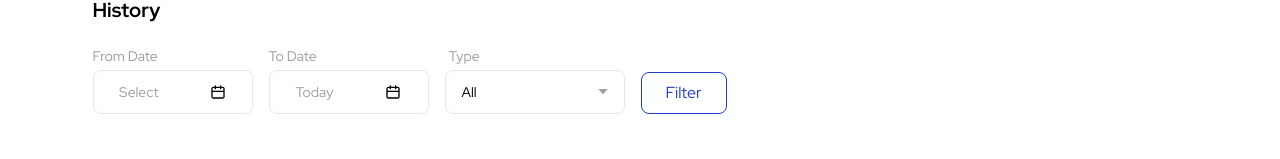
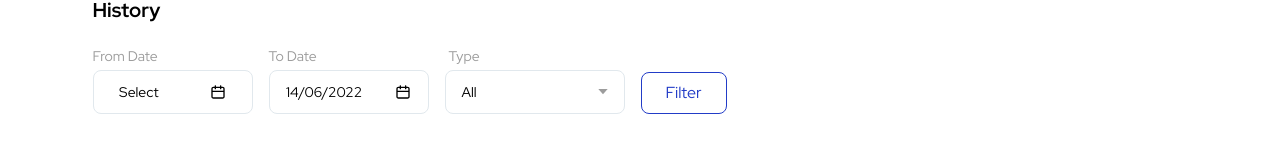
Before and after one commit to grasielaGomes/exchangeWidget, a React (Vite) app: page / in a window 1280 px wide. Shown: the part 278-437 px from the top of the page. Built offline with nearby package versions, Linux system fonts and the light colour scheme.

Commit message:
refactor: change date picker ui desktop

```diff
--- a/src/App.tsx
+++ /dev/null
@@ -1,35 +0,0 @@
-import { useState } from "react";
-import dayjs from "dayjs";
-import { FullButton } from "./components/buttons/FullButton";
-import { DatePicker } from "./components/forms/DatePicker";
-import { DropdowMenu } from "./components/forms/DropdowMenu";
-import { cryptoOptions } from "./components/forms/helpers";
-import { CustomText, Heading } from "./components/typography";
-
-function App() {
-  const [date, setDate] = useState(dayjs());
-  return (
-    <div className="w-1/2 m-auto grid gap-5">
-      {/* <p className="text-2xl font-bold">Hello</p> */}
-      <Heading color="text-blue-500" variant="h1">
-        Hello World
-      </Heading>
-      <Heading color="text-zinc-500" variant="h2">
-        {`Selected date: ${date.format("DD/MM/YYYY")}`}
-      </Heading>
-      <CustomText variant="tiny">Hello World</CustomText>
-      <FullButton handleClick={() => {}} variant="secondary">
-        Label
-      </FullButton>
-      <FullButton handleClick={() => {}}>Label</FullButton>
-      <DropdowMenu
-        options={cryptoOptions}
-        label="Currency"
-        handleSelect={(value) => console.log(value)}
-      />
-      <DatePicker selectedDate={date} onChange={setDate} />
-    </div>
-  );
-}
-
-export default App;
--- a/src/components/forms/DatePicker.tsx
+++ b/src/components/forms/DatePicker.tsx
@@ -7,15 +7,17 @@ import { DatePickerSelector } from "./DatePickerSelector";
 import { DatePickerI } from "./interfaces";
 import { CustomText } from "../typography/CustomText";
 import { Calendar } from "../../assets";
+import useWindowDimensions from "../../hooks/useWindowDimensions";
 
 const styles = {
   popover: "flex-1 relative",
   selectButton:
     "flex-1 w-full border rounded-lg border-neutral h-11 focus:outline-none focus:border-primary focus:ring-primary focus:ring-0 md:w-[10rem]",
   label: "mb-1 md:text-neutral3",
-  selectButtonContent: "flex items-center justify-around ",
-  panel: "fixed bottom-4 left-[1rem] right-[1rem] z-50",
-  calendarContainer: "w-full bg-white shadow-3xl rounded-lg pb-6 "
+  selectButtonContent: "flex items-center justify-around",
+  panel:
+    "fixed bottom-4 left-[1rem] right-[1rem] z-50 md:absolute md:top-[4.6rem] md:left-0",
+  calendarContainer: "w-full bg-white shadow-3xl rounded-lg pb-6 md:w-[22rem]"
 };
 
 const texts = {
@@ -25,12 +27,28 @@ const texts = {
   label: "Date"
 };
 
-export const DatePicker = ({ label = texts.label, onChange, selectedDate }: DatePickerI) => {
+export const DatePicker = ({
+  label = texts.label,
+  onChange,
+  selectedDate
+}: DatePickerI) => {
   const [shownDate, setShownDate] = useState(selectedDate);
+  const { width } = useWindowDimensions();
+  const isMobile = width < 768;
   const isToday =
     selectedDate?.isSame(dayjs(), "day") &&
     selectedDate?.isSame(dayjs(), "month");
   const isSelected = !selectedDate?.isSame(dayjs().subtract(7, "day"), "day");
+
+  const mobileDate = isToday
+    ? texts.today
+    : isSelected
+    ? selectedDate.format("DD/MM")
+    : texts.select;
+
+  const desktopDate = isSelected
+    ? selectedDate.format("DD/MM/YYYY")
+    : texts.select;
 
   return (
     <Popover className={styles.popover}>
@@ -39,12 +57,10 @@ export const DatePicker = ({ label = texts.label, onChange, selectedDate }: Date
       </div>
       <Popover.Button className={styles.selectButton}>
         <div className={styles.selectButtonContent}>
-          <CustomText variant="small" color="neutral3">
-            {isToday
-              ? texts.today
-              : isSelected
-              ? selectedDate.format("DD/MM")
-              : texts.select}
+          <CustomText variant="small">
+            <span className={isMobile ? "text-neutral3" : "text-dark"}>
+              {isMobile ? mobileDate : desktopDate}
+            </span>
           </CustomText>
           <img src={Calendar} alt={texts.calendar} height="1rem" width="auto" />
         </div>
--- a/src/components/forms/DatePickerSelector.tsx
+++ b/src/components/forms/DatePickerSelector.tsx
@@ -6,7 +6,8 @@ import { Chevron } from "../../assets";
 import { DatePickerSelectorI } from "./interfaces";
 
 const styles = {
-  container:
+  container: "w-full flex justify-center",
+  content:
     "flex justify-between items-center mt-4 mx-6 pt-3 w-[19rem] mx-auto",
   button: "w-10 h-10",
   leftIcon: "m-auto",
@@ -30,6 +31,7 @@ export const DatePickerSelector: React.FC<DatePickerSelectorI> = ({
 
   return (
     <div className={styles.container}>
+      <div className={styles.content}>
         <button
           type="button"
           className={styles.button}
@@ -56,5 +58,6 @@ export const DatePickerSelector: React.FC<DatePickerSelectorI> = ({
           />
         </button>
       </div>
+    </div>
   );
 };
--- a/src/components/pagination/Pagination.tsx
+++ b/src/components/pagination/Pagination.tsx
@@ -4,7 +4,7 @@ import { useEffect, useState } from "react";
 import { getNumbers } from "./utils";
 
 const styles = {
-  container: "flex mt-7 gap-1",
+  container: "mt-7 gap-1 hidden md:flex",
   arrowIcon: "fill-dark"
 };
 
```
Lines whose indentation alone changed are shown as unchanged.
